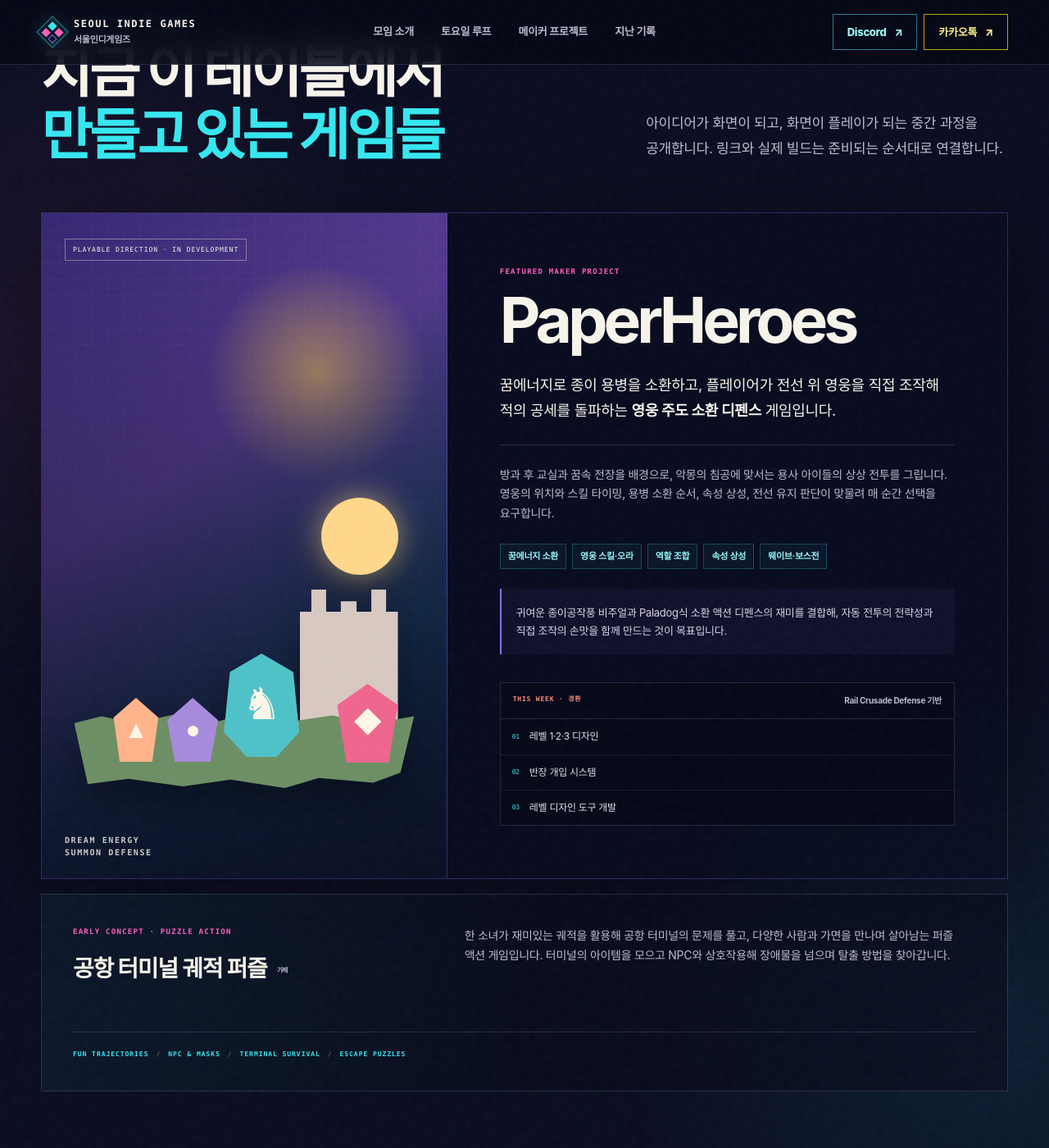
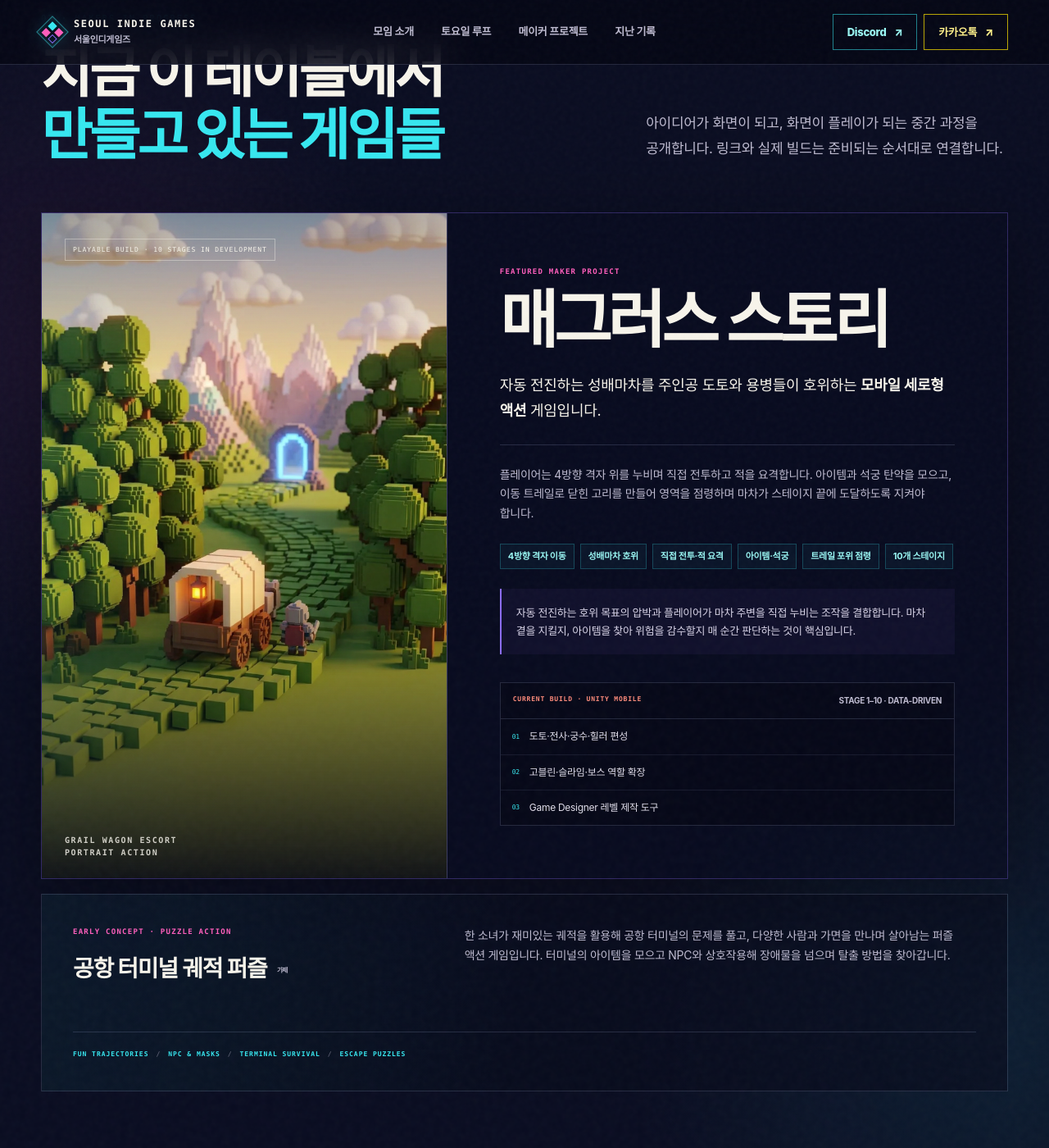
Before and after one commit to emptypizza/seoulindies, a Jekyll site: the page built from index.md, in a window 1280 px wide and 1400 px high, scrolled down 3241 px. Shown: the whole window at 82% size. Built offline with Jekyll 4.4.1, drawn with Linux system fonts in a browser that asks for light colours.

Commit message:
메이커 프로젝트를 매그러스 스토리로 교체

```diff
--- a/_sass/_home.scss
+++ b/_sass/_home.scss
@@ -561,22 +561,31 @@
   padding: 28px;
   overflow: hidden;
   border-right: 1px solid rgba(140, 108, 255, 0.3);
-  background:
-    linear-gradient(180deg, rgba(8, 11, 29, 0.1), rgba(8, 11, 29, 0.85)),
-    radial-gradient(circle at 68% 24%, rgba(255, 205, 104, 0.7), transparent 19%),
-    linear-gradient(145deg, #3a297c 0%, #6242a3 37%, #1c466e 70%, #112443 100%);
+  background: #172719;
 }
 
 .project-feature__visual::before {
   position: absolute;
+  z-index: 1;
   inset: 0;
   content: "";
-  opacity: 0.26;
-  background-image:
-    linear-gradient(rgba(255, 255, 255, 0.12) 1px, transparent 1px),
-    linear-gradient(90deg, rgba(255, 255, 255, 0.12) 1px, transparent 1px);
-  background-size: 20px 20px;
-  mask-image: linear-gradient(black, transparent 75%);
+  pointer-events: none;
+  background:
+    linear-gradient(180deg, rgba(5, 7, 20, 0.3), transparent 24%, transparent 57%, rgba(5, 7, 20, 0.92)),
+    linear-gradient(90deg, rgba(54, 231, 240, 0.08), transparent 40%);
+}
+
+.magrous-art,
+.magrous-art img {
+  position: absolute;
+  inset: 0;
+  width: 100%;
+  height: 100%;
+}
+
+.magrous-art img {
+  object-fit: cover;
+  object-position: 50% 46%;
 }
 
 .project-state {
@@ -591,99 +600,9 @@
   letter-spacing: 0.12em;
 }
 
-.paper-stage {
-  position: absolute;
-  right: 0;
-  bottom: 86px;
-  left: 0;
-  height: 390px;
-  filter: drop-shadow(0 24px 24px rgba(0, 0, 0, 0.35));
-}
-
-.paper-ground {
-  position: absolute;
-  right: 8%;
-  bottom: 24px;
-  left: 8%;
-  height: 93px;
-  background: #6d8f65;
-  clip-path: polygon(0 15%, 8% 6%, 18% 15%, 29% 4%, 41% 14%, 51% 3%, 62% 14%, 76% 5%, 87% 16%, 100% 6%, 96% 80%, 88% 93%, 72% 87%, 62% 100%, 46% 89%, 32% 98%, 16% 88%, 4% 95%);
-}
-
-.paper-sun {
-  position: absolute;
-  top: 3%;
-  right: 12%;
-  width: 94px;
-  height: 94px;
-  background: #ffd88c;
-  box-shadow: 0 0 38px rgba(255, 216, 140, 0.62);
-  border-radius: 50%;
-}
-
-.paper-castle {
-  position: absolute;
-  right: 12%;
-  bottom: 86px;
-  width: 120px;
-  height: 180px;
-  background: #d8c9c2;
-  clip-path: polygon(0 15%, 12% 15%, 12% 0, 27% 0, 27% 15%, 42% 15%, 42% 8%, 58% 8%, 58% 15%, 73% 15%, 73% 0, 88% 0, 88% 15%, 100% 15%, 100% 100%, 0 100%);
-}
-
-.paper-hero,
-.paper-unit,
-.paper-enemy {
+.project-feature__visual > p {
   position: absolute;
   z-index: 2;
-  display: grid;
-  place-items: center;
-  color: #fff7e8;
-  font-family: serif;
-  filter: drop-shadow(7px 9px 0 rgba(7, 9, 24, 0.28));
-}
-
-.paper-hero {
-  bottom: 62px;
-  left: 45%;
-  width: 92px;
-  height: 126px;
-  background: #4ec3c9;
-  font-size: 54px;
-  clip-path: polygon(50% 0, 92% 18%, 100% 76%, 70% 100%, 30% 100%, 0 76%, 8% 18%);
-}
-
-.paper-unit {
-  bottom: 56px;
-  width: 62px;
-  height: 78px;
-  font-size: 30px;
-}
-
-.paper-unit--one {
-  left: 17%;
-  background: #ffb48b;
-  clip-path: polygon(50% 0, 94% 31%, 82% 100%, 18% 100%, 6% 31%);
-}
-
-.paper-unit--two {
-  left: 31%;
-  background: #a78bdc;
-  clip-path: polygon(50% 0, 100% 35%, 85% 100%, 15% 100%, 0 35%);
-}
-
-.paper-enemy {
-  right: 12%;
-  bottom: 55px;
-  width: 74px;
-  height: 96px;
-  background: #ef668f;
-  font-size: 34px;
-  clip-path: polygon(50% 0, 100% 27%, 85% 100%, 15% 100%, 0 27%);
-}
-
-.project-feature__visual > p {
-  position: absolute;
   bottom: 24px;
   left: 28px;
   color: rgba(247, 244, 235, 0.82);
@@ -1356,12 +1275,6 @@
     border-bottom: 1px solid rgba(140, 108, 255, 0.3);
   }
 
-  .paper-stage {
-    bottom: 56px;
-    height: 330px;
-    transform: scale(0.9);
-  }
-
   .project-feature__copy {
     padding: 34px 25px;
   }
@@ -1450,13 +1363,6 @@
     min-height: 420px;
   }
 
-  .paper-stage {
-    right: -22px;
-    left: -22px;
-    bottom: 35px;
-    transform: scale(0.76);
-  }
-
   .project-feature__copy h3 {
     font-size: 44px;
   }
--- a/index.md
+++ b/index.md
@@ -152,43 +152,39 @@
     </div>
 
     <article class="project-feature">
-      <div class="project-feature__visual project-feature__visual--paper">
-        <span class="project-state">PLAYABLE DIRECTION · IN DEVELOPMENT</span>
-        <div class="paper-stage" aria-hidden="true">
-          <span class="paper-sun"></span>
-          <span class="paper-castle"></span>
-          <span class="paper-hero">♞</span>
-          <span class="paper-unit paper-unit--one">▲</span>
-          <span class="paper-unit paper-unit--two">●</span>
-          <span class="paper-enemy">◆</span>
-          <span class="paper-ground"></span>
-        </div>
-        <p>DREAM ENERGY<br>SUMMON DEFENSE</p>
+      <div class="project-feature__visual project-feature__visual--magrous">
+        <picture class="magrous-art">
+          <source srcset="{{ site.baseurl }}/images/magrous-story.webp" type="image/webp">
+          <img src="{{ site.baseurl }}/images/magrous-story.jpg" alt="복셀 숲길에서 도토가 성배마차와 함께 빛나는 포털을 향하는 매그러스 스토리 키아트" width="768" height="1376" loading="lazy">
+        </picture>
+        <span class="project-state">PLAYABLE BUILD · 10 STAGES IN DEVELOPMENT</span>
+        <p>GRAIL WAGON ESCORT<br>PORTRAIT ACTION</p>
       </div>
 
       <div class="project-feature__copy">
         <p class="project-kicker">FEATURED MAKER PROJECT</p>
-        <h3>PaperHeroes</h3>
-        <p class="project-tagline">꿈에너지로 종이 용병을 소환하고, 플레이어가 전선 위 영웅을 직접 조작해 적의 공세를 돌파하는 <strong>영웅 주도 소환 디펜스</strong> 게임입니다.</p>
-        <p>방과 후 교실과 꿈속 전장을 배경으로, 악몽의 침공에 맞서는 용사 아이들의 상상 전투를 그립니다. 영웅의 위치와 스킬 타이밍, 용병 소환 순서, 속성 상성, 전선 유지 판단이 맞물려 매 순간 선택을 요구합니다.</p>
-        <ul class="project-tags" aria-label="PaperHeroes 핵심 시스템">
-          <li>꿈에너지 소환</li>
-          <li>영웅 스킬·오라</li>
-          <li>역할 조합</li>
-          <li>속성 상성</li>
-          <li>웨이브·보스전</li>
+        <h3>매그러스 스토리</h3>
+        <p class="project-tagline">자동 전진하는 성배마차를 주인공 도토와 용병들이 호위하는 <strong>모바일 세로형 액션</strong> 게임입니다.</p>
+        <p>플레이어는 4방향 격자 위를 누비며 직접 전투하고 적을 요격합니다. 아이템과 석궁 탄약을 모으고, 이동 트레일로 닫힌 고리를 만들어 영역을 점령하며 마차가 스테이지 끝에 도달하도록 지켜야 합니다.</p>
+        <ul class="project-tags" aria-label="매그러스 스토리 핵심 시스템">
+          <li>4방향 격자 이동</li>
+          <li>성배마차 호위</li>
+          <li>직접 전투·적 요격</li>
+          <li>아이템·석궁</li>
+          <li>트레일 포위 점령</li>
+          <li>10개 스테이지</li>
         </ul>
-        <p class="project-strength">귀여운 종이공작풍 비주얼과 Paladog식 소환 액션 디펜스의 재미를 결합해, 자동 전투의 전략성과 직접 조작의 손맛을 함께 만드는 것이 목표입니다.</p>
+        <p class="project-strength">자동 전진하는 호위 목표의 압박과 플레이어가 마차 주변을 직접 누비는 조작을 결합합니다. 마차 곁을 지킬지, 아이템을 찾아 위험을 감수할지 매 순간 판단하는 것이 핵심입니다.</p>
 
         <div class="build-focus">
           <div>
-            <span>THIS WEEK · 경환</span>
-            <strong>Rail Crusade Defense 기반</strong>
+            <span>CURRENT BUILD · UNITY MOBILE</span>
+            <strong>STAGE 1–10 · DATA-DRIVEN</strong>
           </div>
           <ul>
-            <li><span>01</span> 레벨 1·2·3 디자인</li>
-            <li><span>02</span> 반장 개입 시스템</li>
-            <li><span>03</span> 레벨 디자인 도구 개발</li>
+            <li><span>01</span> 도토·전사·궁수·힐러 편성</li>
+            <li><span>02</span> 고블린·슬라임·보스 역할 확장</li>
+            <li><span>03</span> Game Designer 레벨 제작 도구</li>
           </ul>
         </div>
       </div>
```
Also changed, not shown: docs/market-and-design-research.md (+2 -2 lines), images/magrous-story.jpg (added), images/magrous-story.webp (added).
